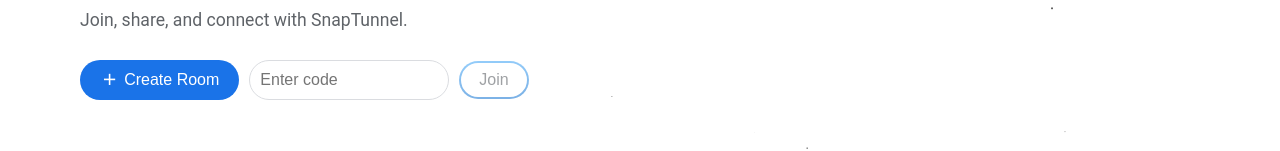
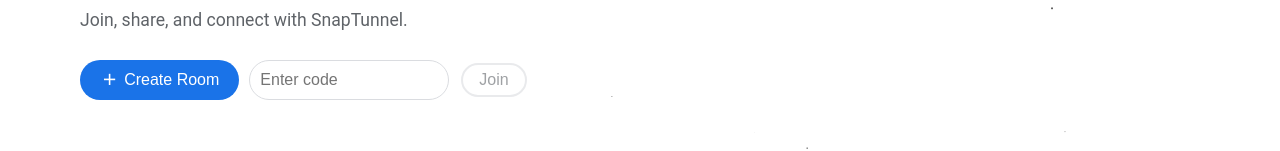
Before and after one commit to shashwat-deep/SnapTunnel, a React (Vite) app: page / in a window 1280 px wide. In both pictures the pointer is over the button "Join". Shown: the part 342-493 px from the top of the page. Built offline with nearby package versions, Linux system fonts and the light colour scheme.

Commit message:
minor fixes in join button

```diff
--- a/src/components/home/main.css
+++ b/src/components/home/main.css
@@ -117,15 +117,6 @@
   border: 2px solid #fff;
 }
 
-@keyframes rotate {
-  0% {
-    transform: rotate(0deg);
-  }
-  100% {
-    transform: rotate(360deg);
-  }
-}
-
 /* Input and Join Button Styles */
 .input-join {
   display: flex;
@@ -140,7 +131,6 @@
   border-radius: 20px;
   outline: none;
   width: 200px;
-  transition: border-color 0.3s;
 }
 
 input:focus {
@@ -174,6 +164,11 @@
   transform: scale(1.05);
 }
 
+.join-btn:hover:disabled {
+  background: transparent;
+  border:none;
+}
+
 .join-btn:disabled {
   cursor: not-allowed;
   border: none;
@@ -200,6 +195,10 @@
   animation: rotate 1.5s linear infinite;
 }
 
+.join-btn:hover:disabled:before {
+  background: transparent;
+}
+
 .join-btn::after {
   content: '';
   position: absolute;
@@ -219,7 +218,11 @@
 }
 
 .join-btn:hover::after {
-  border: 2px solid #fff;
+  border: 2px solid white;
+}
+
+.join-btn:hover:disabled:after {
+  border: 2px solid #dadce0;
 }
 
 @keyframes rotate {
```
